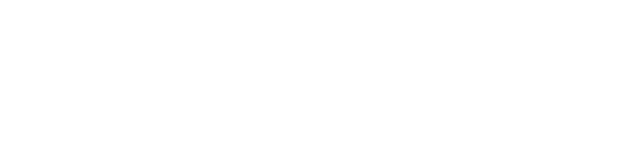
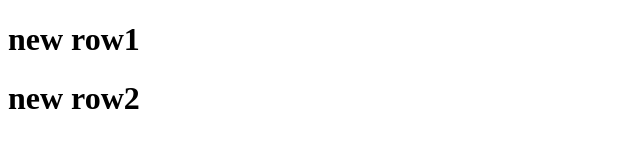
Before and after one commit to Paprika1992/learn, a plain HTML site: page test.html in a window 1280 px wide. Shown: the whole page, without its empty margins (0-640 px from the left). Drawn offline with Linux system fonts and the light colour scheme.

Commit message:
new changes

```diff
--- a/test.html
+++ b/test.html
@@ -4,6 +4,7 @@
 	<title>new test file №2</title>
 </head>
 <body>
-
+	<h1>new row1</h1>
+	<h1>new row2</h1>
 </body>
 </html>
```
